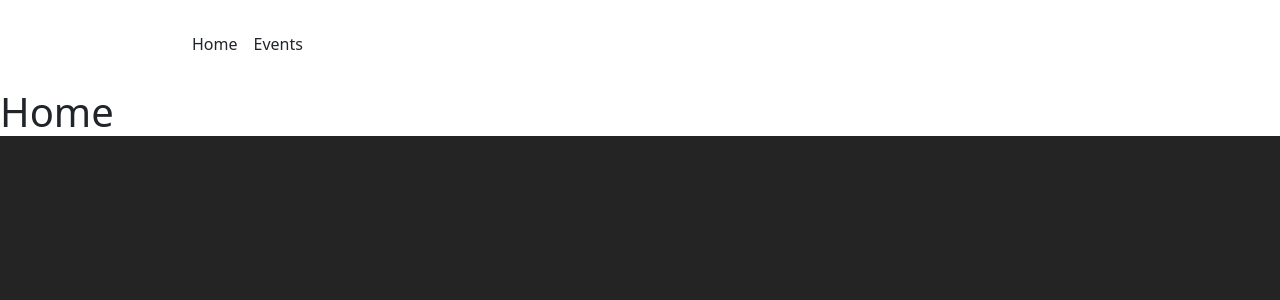
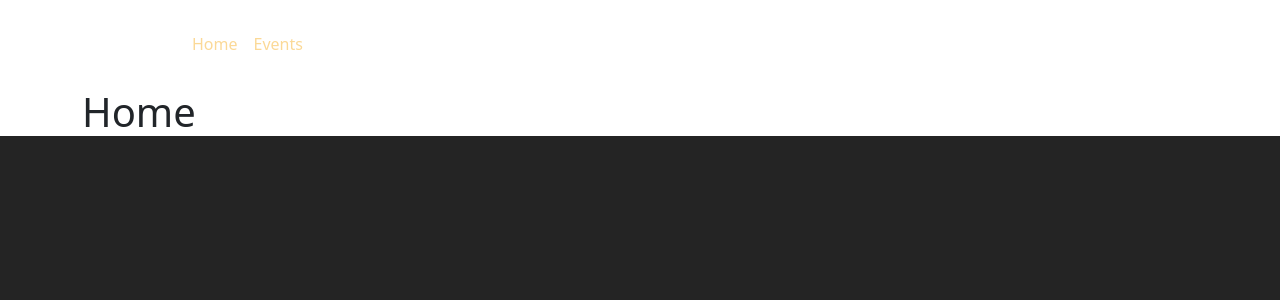
Before and after one commit to jenvdr/events-multipage-spa, a React (Create React App) app in the folder frontend/: page / in a window 1280 px wide. Shown: the top 300 px of the page. Built offline with nearby package versions, Linux system fonts and the light colour scheme.

Commit message:
feat: implement index and change navigation links to utilise Link component

```diff
--- a/frontend/src/App.js
+++ b/frontend/src/App.js
@@ -5,25 +5,27 @@ import Events from "./pages/Events";
 import EventDetail from "./pages/EventDetail";
 import EditEvent from "./pages/EditEvent";
 import NewEvent from "./pages/NewEvent";
-import MainNavigation from "./components/Layout/MainNavigation/MainNavigation";
+import RootLayout from "./pages/Root";
 
 const router = createBrowserRouter([
-  { path: '/', element: <Home />},
-  { path: '/events', element: <Events/> },
-  { path: '/events/:eventId', element: <EventDetail/> },
-  { path: '/events/new', element: <NewEvent/> },
-  { path: '/events/:eventId/edit', element: <EditEvent /> },
+    {
+        path : '/',
+        element: <RootLayout />,
+        children: [
+            { index: true,  element: <Home />},
+            { path: 'events', element: <Events/> },
+            { path: 'events/:eventId', element: <EventDetail/> },
+            { path: 'events/new', element: <NewEvent/> },
+            { path: 'events/:eventId/edit', element: <EditEvent /> },
+    ]},
 ])
 
 function App() {
-  return (
-    <>
-        <MainNavigation />
-        <main>
+    return (
+        <>
             <RouterProvider router={router} />
-        </main>
-    </>
-  )
+        </>
+    )
 }
 
 export default App;
--- a/frontend/src/components/Layout/MainNavigation/MainNavigation.js
+++ b/frontend/src/components/Layout/MainNavigation/MainNavigation.js
@@ -1,15 +1,15 @@
+import { Link } from 'react-router-dom';
 import classes from './MainNavigation.module.scss';
-
 function MainNavigation() {
   return (
     <header className={classes.header}>
       <nav>
         <ul className={classes.list}>
           <li>
-            <a>Home</a>
+            <Link to="/">Home</Link>
           </li>
           <li>
-            <a>Events</a>
+            <Link to="/events">Events</Link>
           </li>
         </ul>
       </nav>
```
